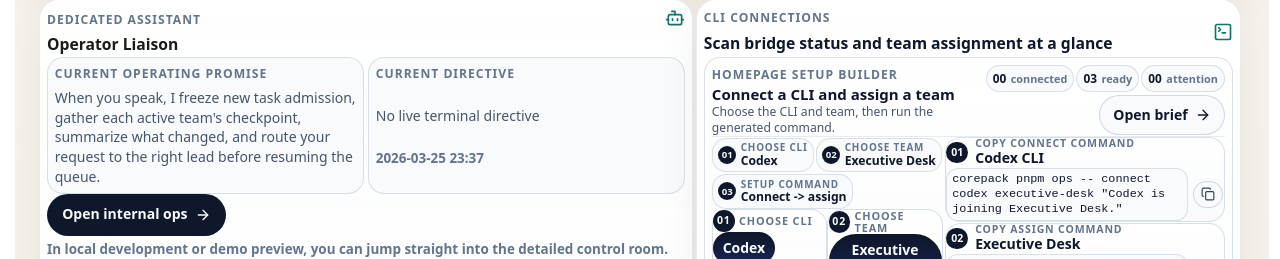
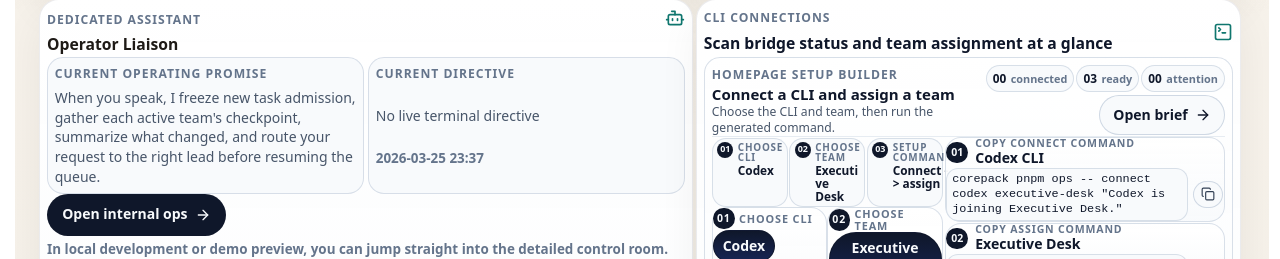
Before and after one commit to GongJae00/research-pages, a Next.js app in the folder apps/web/: page /en in a window 1280 px wide. Shown: the part 1720-1979 px from the top of the page. Built offline with nearby package versions, Linux system fonts and the light colour scheme; no server answers.

Commit message:
Autonomy batch 1463: shell-experience

```diff
--- a/apps/web/src/components/homepage-agent-control-section.module.css
+++ b/apps/web/src/components/homepage-agent-control-section.module.css
@@ -448,18 +448,18 @@
 }
 
 .quickStartStrip {
-  display: flex;
-  flex-wrap: wrap;
-  gap: 0.12rem;
-  padding: 0.08rem 0 0.02rem;
+  display: grid;
+  grid-template-columns: repeat(3, minmax(0, 1fr));
+  gap: 0.1rem;
+  padding: 0.06rem 0 0.01rem;
 }
 
 .quickStartItem {
-  display: inline-flex;
-  align-items: center;
+  display: flex;
+  align-items: flex-start;
   gap: 0.28rem;
   min-width: 0;
-  padding: 0.22rem 0.34rem;
+  padding: 0.18rem 0.28rem;
   border: 1px solid rgba(203, 213, 225, 0.72);
   border-radius: 14px;
   background: rgba(248, 250, 252, 0.88);
@@ -469,12 +469,12 @@
   display: inline-flex;
   align-items: center;
   justify-content: center;
-  width: 1.12rem;
-  height: 1.12rem;
+  width: 1rem;
+  height: 1rem;
   border-radius: 999px;
   background: #0f172a;
   color: #f8fafc;
-  font-size: 0.6rem;
+  font-size: 0.56rem;
   font-weight: 800;
   line-height: 1;
   flex: 0 0 auto;
@@ -489,8 +489,8 @@
 .quickStartText strong {
   min-width: 0;
   color: #0f172a;
-  font-size: 0.76rem;
-  line-height: 1.15;
+  font-size: 0.74rem;
+  line-height: 1.1;
   overflow-wrap: anywhere;
 }
 
```
